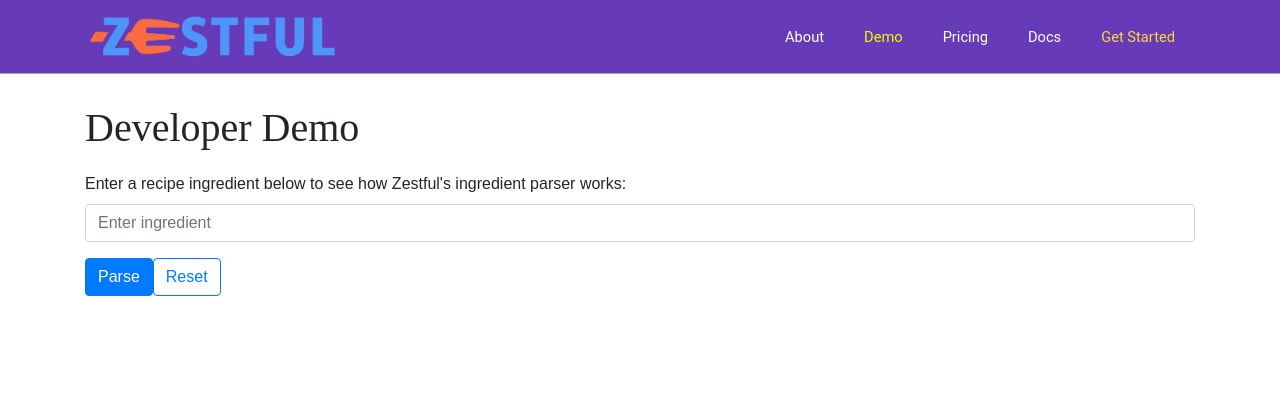
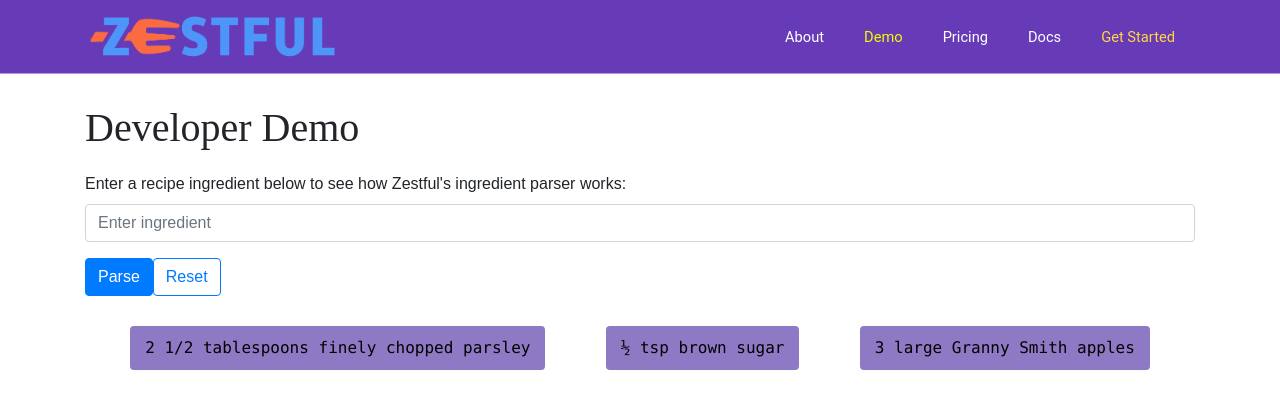
Before and after one commit to mtlynch/zestful-frontend2, a Nuxt app: page /demo in a window 1280 px wide. Shown: the top 408 px of the page. Built offline with nearby package versions, Linux system fonts and the light colour scheme.

Commit message:
Adding more to demo

```diff
--- a/pages/demo.vue
+++ b/pages/demo.vue
@@ -21,6 +21,21 @@
       <b-button type="submit" variant="primary">Parse</b-button>
       <b-button type="reset" variant="outline-primary">Reset</b-button>
     </b-form>
+
+    <div class="example-inputs container">
+      <b-button
+        class="example-input"
+        variant="primary"
+        v-for="input in exampleInputs"
+        v-bind:key="input"
+        @click="form.ingredient = input"
+        >{{ input }}</b-button
+      >
+    </div>
+
+    <p v-if="result && result.ingredientParsed.product">
+      {{ result.ingredientParsed.product }}
+    </p>
   </div>
 </template>
 
@@ -34,6 +49,12 @@ export default {
       form: {
         ingredient: '',
       },
+      result: null,
+      exampleInputs: [
+        '2 1/2 tablespoons finely chopped parsley',
+        '½ tsp brown sugar',
+        '3 large Granny Smith apples',
+      ],
     };
   },
   methods: {
@@ -44,11 +65,8 @@ export default {
         .$post(url, {
           ingredients: [this.form.ingredient],
         })
-        .then(result => {
-          console.log('got results!');
-          for (result of result.data.results) {
-            console.log(result.ingredientRaw);
-          }
+        .then(response => {
+          this.result = response.results[0];
         });
     },
     onReset(evt) {
@@ -58,3 +76,19 @@ export default {
   },
 };
 </script>
+
+<style scoped>
+.example-inputs {
+  display: flex;
+  justify-content: space-around;
+  margin: 30px 0px;
+}
+
+.example-input {
+  font-family: Consolas, 'Courier New', Courier, monospace;
+  padding: 10px 15px;
+  color: black;
+  background: #8e79c4;
+  border: 0px;
+}
+</style>
```
